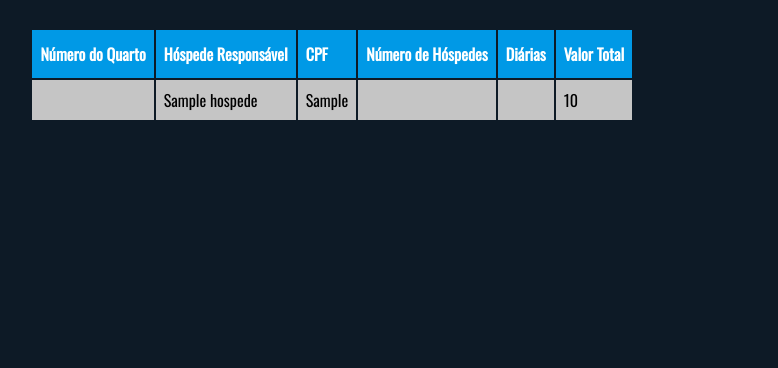
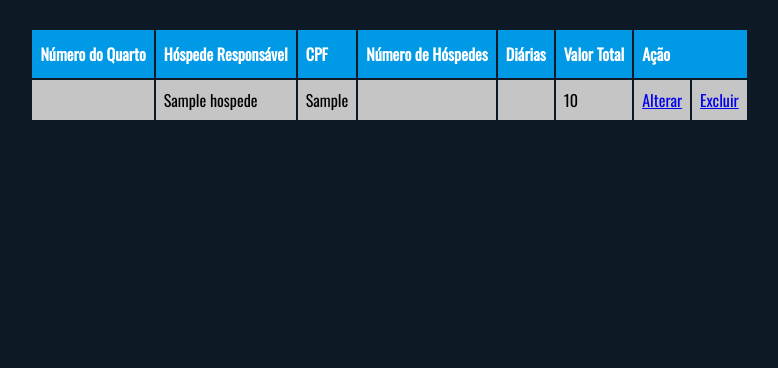
Before and after one commit to marcosmtt/HimalayaHotel, a PHP site: page /_php/quartos.php in a window 1280 px wide. Shown: the part 52-420 px from the top of the page, without its empty margins (328-1106 px from the left). Run offline with PHP 8.4, Linux system fonts and the light colour scheme; tables that the repository leaves empty or names only in its code hold one stand-in row (values such as "Sample post"); data that the repository does not hold is empty.

Commit message:
Add update & delete buttons

```diff
--- a/_php/quartos.php
+++ b/_php/quartos.php
@@ -36,6 +36,7 @@
             <th>Número de Hóspedes</th>
             <th>Diárias</th>
             <th>Valor Total</th>
+            <th colspan="2">Ação</th>
           </tr>
         </thead>
       <tbody>
@@ -76,7 +77,9 @@
       echo "<td>" .$cpf. "</td>";
       echo "<td>" .$numHospedes. "</td>";
       echo "<td>" .$numDias. "</td>";
-      echo "<td>" .$valor. "</td></tr>";
+      echo "<td>" .$valor. "</td>";
+      echo '<td><a href="#">Alterar</a></td>';
+      echo '<td><a href="#">Excluir</a></td></tr>';
 
     }
     echo "</tbody></tabel>";
```
Also changed, not shown: _php/cadastro.php (line endings or trailing spaces).
